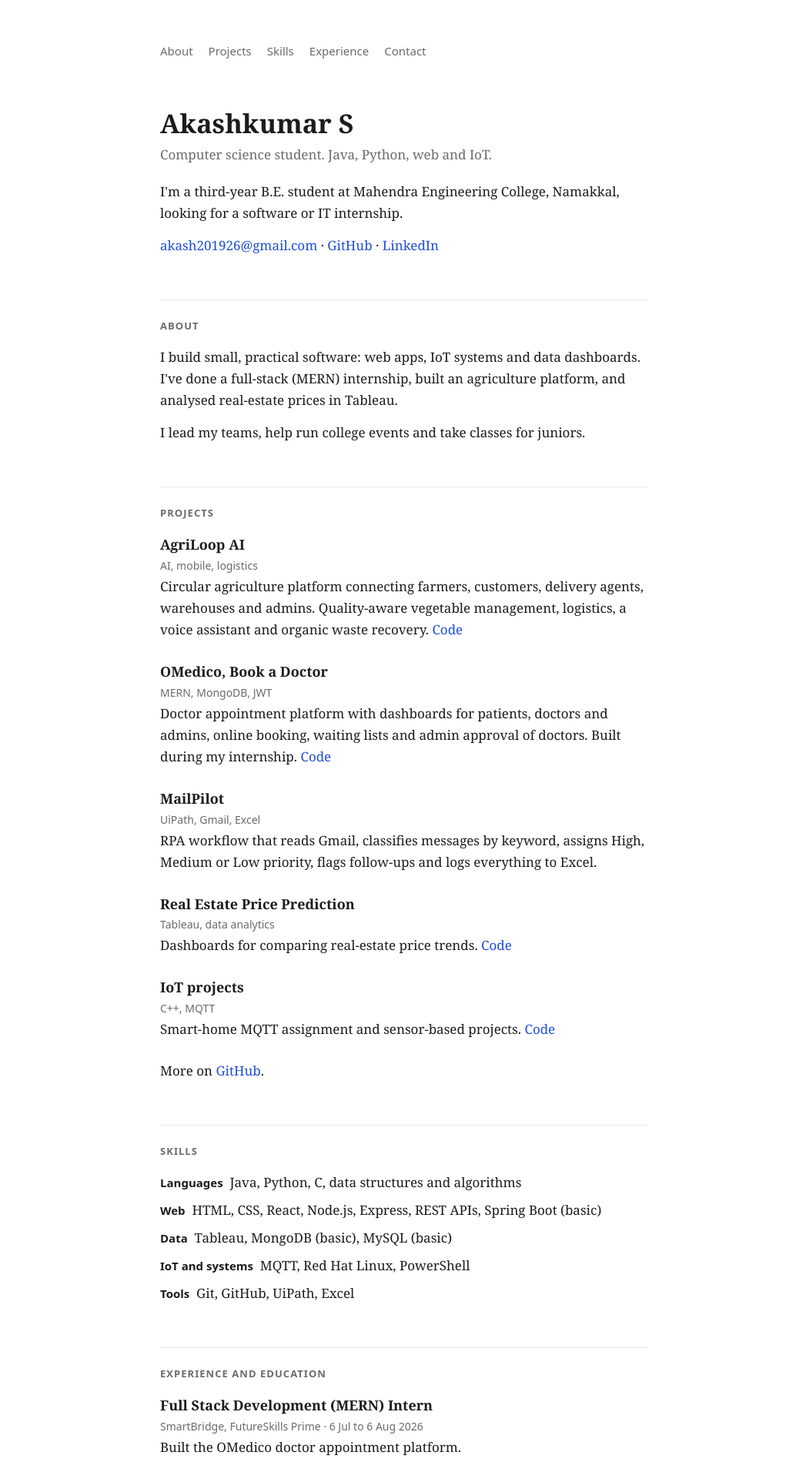
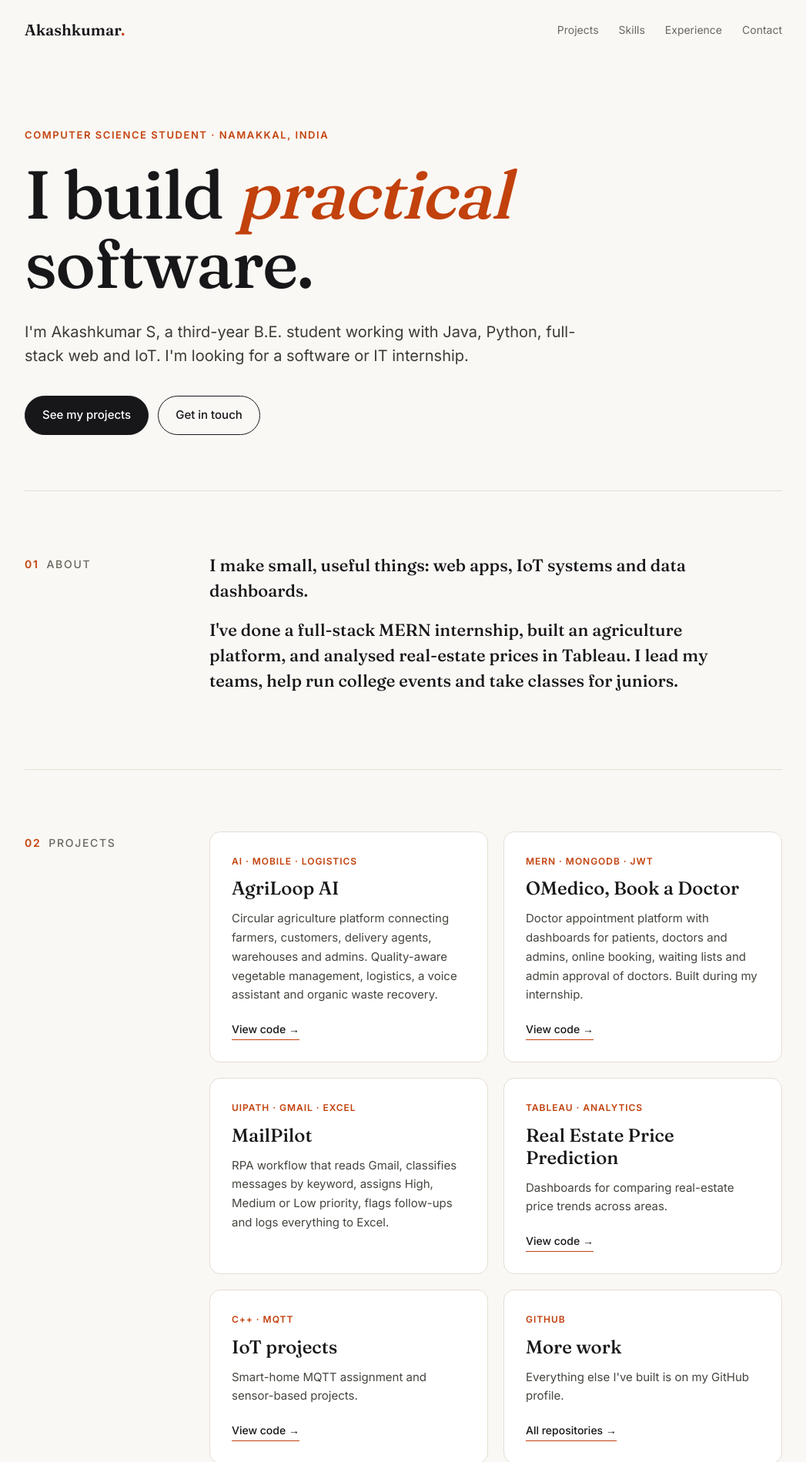
Before and after one commit to Akashkumar026/Akashkumar026.github.io, a plain HTML site: page index.html in a window 1280 px wide. Shown: the top 1899 px of the page at 77% size, without its empty margins (116-1163 px from the left). Drawn offline with Linux system fonts and the light colour scheme.

Commit message:
Update index.html

```diff
--- a/index.html
+++ b/index.html
@@ -3,91 +3,137 @@
 <head>
 <meta charset="utf-8">
 <meta name="viewport" content="width=device-width, initial-scale=1">
-<title>Akashkumar S</title>
+<title>Akashkumar S | Computer Science Student</title>
 <meta name="description" content="Akashkumar S, computer science student. Java, Python, full-stack web and IoT.">
+<link rel="preconnect" href="https://fonts.googleapis.com">
+<link rel="preconnect" href="https://fonts.gstatic.com" crossorigin>
+<link href="https://fonts.googleapis.com/css2?family=Fraunces:opsz,wght@9..144,500;9..144,600&family=Inter:wght@400;500;600&display=swap" rel="stylesheet">
 <style>
-:root{--bg:#fff;--text:#1c1c1c;--muted:#6b6b6b;--line:#e6e6e6;--accent:#1d4ed8}
+:root{--bg:#faf8f4;--card:#fff;--ink:#17171a;--muted:#6a675f;--line:#e4dfd4;--accent:#c2410c}
 *{box-sizing:border-box}
-body{margin:0;background:var(--bg);color:var(--text);font:17px/1.65 Georgia,"Times New Roman",serif}
-.wrap{max-width:680px;margin:0 auto;padding:56px 24px 80px}
-a{color:var(--accent);text-decoration:none}
-a:hover{text-decoration:underline}
-nav{display:flex;gap:20px;font:15px system-ui,sans-serif;margin-bottom:64px}
-nav a{color:var(--muted)}
-h1{font-size:34px;line-height:1.2;margin:0 0 6px;font-weight:600}
-h2{font:600 13px system-ui,sans-serif;letter-spacing:.08em;text-transform:uppercase;color:var(--muted);margin:56px 0 18px;padding-top:24px;border-top:1px solid var(--line)}
-h3{font-size:18px;margin:0 0 2px;font-weight:600}
-.sub{color:var(--muted);margin:0 0 20px}
-p{margin:0 0 14px}
-.item{margin-bottom:26px}
-.meta{font:14px system-ui,sans-serif;color:var(--muted);margin-bottom:4px}
-.skills p{margin-bottom:8px}
-.skills b{font:600 15px system-ui,sans-serif}
-ul{padding-left:20px;margin:0}
-li{margin-bottom:6px}
-footer{margin-top:64px;font:14px system-ui,sans-serif;color:var(--muted)}
-@media(max-width:480px){h1{font-size:28px}nav{flex-wrap:wrap;margin-bottom:40px}}
+html{scroll-behavior:smooth}
+body{margin:0;background:var(--bg);color:var(--ink);font:16px/1.65 Inter,system-ui,sans-serif;-webkit-font-smoothing:antialiased}
+a{color:inherit}
+.wrap{max-width:1040px;margin:0 auto;padding:0 28px}
+header.top{display:flex;justify-content:space-between;align-items:center;padding:26px 0}
+.logo{font:600 20px Fraunces,Georgia,serif;text-decoration:none}
+.logo span{color:var(--accent)}
+nav{display:flex;gap:26px;font-size:14px}
+nav a{text-decoration:none;color:var(--muted)}
+nav a:hover{color:var(--accent)}
+.hero{padding:88px 0 72px;border-bottom:1px solid var(--line)}
+.eyebrow{font-size:13px;letter-spacing:.12em;text-transform:uppercase;color:var(--accent);font-weight:600;margin:0 0 22px}
+h1{font:500 clamp(44px,8vw,88px)/1.02 Fraunces,Georgia,serif;letter-spacing:-.02em;margin:0 0 28px;max-width:11em}
+h1 em{font-style:italic;color:var(--accent)}
+.lead{font-size:20px;line-height:1.55;color:#3d3b36;max-width:36em;margin:0 0 36px}
+.cta{display:flex;flex-wrap:wrap;gap:12px}
+.btn{display:inline-block;padding:12px 22px;border-radius:999px;font-weight:500;font-size:15px;text-decoration:none;border:1px solid var(--ink)}
+.btn.primary{background:var(--ink);color:#fff}
+.btn.primary:hover{background:var(--accent);border-color:var(--accent)}
+.btn:not(.primary):hover{border-color:var(--accent);color:var(--accent)}
+section{padding:80px 0;border-bottom:1px solid var(--line)}
+.sec{display:grid;grid-template-columns:200px 1fr;gap:40px}
+h2{font:500 14px Inter,sans-serif;letter-spacing:.12em;text-transform:uppercase;color:var(--muted);margin:6px 0 0}
+h2 b{color:var(--accent);margin-right:10px}
+.about p{font:400 22px/1.5 Fraunces,Georgia,serif;margin:0 0 18px;max-width:30em}
+.cards{display:grid;grid-template-columns:repeat(2,1fr);gap:20px}
+.card{background:var(--card);border:1px solid var(--line);border-radius:14px;padding:28px;display:flex;flex-direction:column;transition:border-color .2s,transform .2s}
+.card:hover{border-color:var(--accent);transform:translateY(-2px)}
+.tag{font-size:12px;letter-spacing:.08em;text-transform:uppercase;color:var(--accent);font-weight:600;margin-bottom:12px}
+.card h3{font:500 24px/1.2 Fraunces,Georgia,serif;margin:0 0 12px}
+.card p{color:#46443e;margin:0 0 20px;font-size:15px}
+.card .link{margin-top:auto;font-weight:500;font-size:14px;text-decoration:none;border-bottom:1px solid var(--accent);align-self:flex-start;padding-bottom:2px}
+.card .link:hover{color:var(--accent)}
+.skills div{display:grid;grid-template-columns:170px 1fr;gap:20px;padding:16px 0;border-top:1px solid var(--line)}
+.skills div:first-child{border-top:0;padding-top:0}
+.skills b{font-weight:600}
+.skills span{color:#46443e}
+.tl{padding:0 0 28px 24px;border-left:1px solid var(--line);position:relative;margin-left:4px}
+.tl:before{content:"";position:absolute;left:-5px;top:7px;width:9px;height:9px;border-radius:50%;background:var(--accent)}
+.tl h3{font:500 22px Fraunces,Georgia,serif;margin:0 0 2px}
+.when{font-size:14px;color:var(--muted);margin-bottom:6px}
+.tl p{margin:0;color:#46443e}
+ul.plain{margin:8px 0 0;padding-left:18px;color:#46443e}
+ul.plain li{margin-bottom:6px}
+.contact{text-align:left}
+.contact .big{font:500 clamp(30px,5vw,56px)/1.1 Fraunces,Georgia,serif;letter-spacing:-.01em;margin:0 0 28px;word-break:break-word}
+.contact .big a{text-decoration:none;border-bottom:2px solid var(--accent)}
+.contact .big a:hover{color:var(--accent)}
+.links{display:flex;gap:24px;font-size:15px}
+.links a{color:var(--muted);text-decoration:none;border-bottom:1px solid var(--line)}
+.links a:hover{color:var(--accent)}
+footer{padding:32px 0 48px;font-size:13px;color:var(--muted)}
+@media(max-width:760px){
+.sec{grid-template-columns:1fr;gap:22px}
+.cards{grid-template-columns:1fr}
+.hero{padding:56px 0 48px}
+section{padding:52px 0}
+nav{gap:16px;font-size:13px}
+nav a:nth-child(n+4){display:none}
+.skills div{grid-template-columns:1fr;gap:2px}
+.about p{font-size:19px}
+}
 </style>
 </head>
 <body>
 <div class="wrap">
-<nav><a href="#about">About</a><a href="#projects">Projects</a><a href="#skills">Skills</a><a href="#experience">Experience</a><a href="#contact">Contact</a></nav>
-
-<header>
-<h1>Akashkumar S</h1>
-<p class="sub">Computer science student. Java, Python, web and IoT.</p>
-<p>I'm a third-year B.E. student at Mahendra Engineering College, Namakkal, looking for a software or IT internship.</p>
-<p><a href="mailto:akash201926@gmail.com">akash201926@gmail.com</a> &middot; <a href="https://github.com/Akashkumar026">GitHub</a> &middot; <a href="https://www.linkedin.com/in/akashkumar-s-6b10263b5/">LinkedIn</a></p>
+<header class="top">
+<a class="logo" href="#">Akashkumar<span>.</span></a>
+<nav><a href="#projects">Projects</a><a href="#skills">Skills</a><a href="#experience">Experience</a><a href="#contact">Contact</a></nav>
 </header>
 
-<section id="about">
-<h2>About</h2>
-<p>I build small, practical software: web apps, IoT systems and data dashboards. I've done a full-stack (MERN) internship, built an agriculture platform, and analysed real-estate prices in Tableau.</p>
-<p>I lead my teams, help run college events and take classes for juniors.</p>
-</section>
+<div class="hero">
+<p class="eyebrow">Computer science student &middot; Namakkal, India</p>
+<h1>I build <em>practical</em> software.</h1>
+<p class="lead">I'm Akashkumar S, a third-year B.E. student working with Java, Python, full-stack web and IoT. I'm looking for a software or IT internship.</p>
+<div class="cta"><a class="btn primary" href="#projects">See my projects</a><a class="btn" href="mailto:akash201926@gmail.com">Get in touch</a></div>
+</div>
 
-<section id="projects">
-<h2>Projects</h2>
-<div class="item"><h3>AgriLoop AI</h3><div class="meta">AI, mobile, logistics</div>
-<p>Circular agriculture platform connecting farmers, customers, delivery agents, warehouses and admins. Quality-aware vegetable management, logistics, a voice assistant and organic waste recovery. <a href="https://github.com/Akashkumar026/AgriLoop-AI">Code</a></p></div>
-<div class="item"><h3>OMedico, Book a Doctor</h3><div class="meta">MERN, MongoDB, JWT</div>
-<p>Doctor appointment platform with dashboards for patients, doctors and admins, online booking, waiting lists and admin approval of doctors. Built during my internship. <a href="https://github.com/Akashkumar026/BOOK-A-DOCTOR">Code</a></p></div>
-<div class="item"><h3>MailPilot</h3><div class="meta">UiPath, Gmail, Excel</div>
-<p>RPA workflow that reads Gmail, classifies messages by keyword, assigns High, Medium or Low priority, flags follow-ups and logs everything to Excel.</p></div>
-<div class="item"><h3>Real Estate Price Prediction</h3><div class="meta">Tableau, data analytics</div>
-<p>Dashboards for comparing real-estate price trends. <a href="https://github.com/Akashkumar026/Real-Estate-Price-Prediction-Tableau">Code</a></p></div>
-<div class="item"><h3>IoT projects</h3><div class="meta">C++, MQTT</div>
-<p>Smart-home MQTT assignment and sensor-based projects. <a href="https://github.com/Akashkumar026/IOT">Code</a></p></div>
-<p>More on <a href="https://github.com/Akashkumar026?tab=repositories">GitHub</a>.</p>
-</section>
+<section id="about"><div class="sec about">
+<h2><b>01</b>About</h2>
+<div>
+<p>I make small, useful things: web apps, IoT systems and data dashboards.</p>
+<p>I've done a full-stack MERN internship, built an agriculture platform, and analysed real-estate prices in Tableau. I lead my teams, help run college events and take classes for juniors.</p>
+</div></div></section>
 
-<section id="skills" class="skills">
-<h2>Skills</h2>
-<p><b>Languages</b> &nbsp;Java, Python, C, data structures and algorithms</p>
-<p><b>Web</b> &nbsp;HTML, CSS, React, Node.js, Express, REST APIs, Spring Boot (basic)</p>
-<p><b>Data</b> &nbsp;Tableau, MongoDB (basic), MySQL (basic)</p>
-<p><b>IoT and systems</b> &nbsp;MQTT, Red Hat Linux, PowerShell</p>
-<p><b>Tools</b> &nbsp;Git, GitHub, UiPath, Excel</p>
-</section>
+<section id="projects"><div class="sec">
+<h2><b>02</b>Projects</h2>
+<div class="cards">
+<div class="card"><div class="tag">AI &middot; Mobile &middot; Logistics</div><h3>AgriLoop AI</h3><p>Circular agriculture platform connecting farmers, customers, delivery agents, warehouses and admins. Quality-aware vegetable management, logistics, a voice assistant and organic waste recovery.</p><a class="link" href="https://github.com/Akashkumar026/AgriLoop-AI">View code &rarr;</a></div>
+<div class="card"><div class="tag">MERN &middot; MongoDB &middot; JWT</div><h3>OMedico, Book a Doctor</h3><p>Doctor appointment platform with dashboards for patients, doctors and admins, online booking, waiting lists and admin approval of doctors. Built during my internship.</p><a class="link" href="https://github.com/Akashkumar026/BOOK-A-DOCTOR">View code &rarr;</a></div>
+<div class="card"><div class="tag">UiPath &middot; Gmail &middot; Excel</div><h3>MailPilot</h3><p>RPA workflow that reads Gmail, classifies messages by keyword, assigns High, Medium or Low priority, flags follow-ups and logs everything to Excel.</p></div>
+<div class="card"><div class="tag">Tableau &middot; Analytics</div><h3>Real Estate Price Prediction</h3><p>Dashboards for comparing real-estate price trends across areas.</p><a class="link" href="https://github.com/Akashkumar026/Real-Estate-Price-Prediction-Tableau">View code &rarr;</a></div>
+<div class="card"><div class="tag">C++ &middot; MQTT</div><h3>IoT projects</h3><p>Smart-home MQTT assignment and sensor-based projects.</p><a class="link" href="https://github.com/Akashkumar026/IOT">View code &rarr;</a></div>
+<div class="card"><div class="tag">GitHub</div><h3>More work</h3><p>Everything else I've built is on my GitHub profile.</p><a class="link" href="https://github.com/Akashkumar026?tab=repositories">All repositories &rarr;</a></div>
+</div></div></section>
 
-<section id="experience">
-<h2>Experience and education</h2>
-<div class="item"><h3>Full Stack Development (MERN) Intern</h3><div class="meta">SmartBridge, FutureSkills Prime &middot; 6 Jul to 6 Aug 2026</div>
-<p>Built the OMedico doctor appointment platform.</p></div>
-<div class="item"><h3>B.E. Computer Science and Engineering</h3><div class="meta">Mahendra Engineering College, Namakkal &middot; 2024 to 2028</div>
-<p>Advanced Java, IoT, embedded systems, AI, OOASE.</p></div>
-<h3 style="margin-top:32px">Certifications and activities</h3>
-<ul style="margin-top:8px">
+<section id="skills"><div class="sec skills">
+<h2><b>03</b>Skills</h2>
+<div>
+<div><b>Languages</b><span>Java, Python, C, data structures and algorithms</span></div>
+<div><b>Web</b><span>HTML, CSS, React, Node.js, Express, REST APIs, Spring Boot (basic)</span></div>
+<div><b>Data</b><span>Tableau, MongoDB (basic), MySQL (basic)</span></div>
+<div><b>IoT and systems</b><span>MQTT, Red Hat Linux, PowerShell</span></div>
+<div><b>Tools</b><span>Git, GitHub, UiPath, Excel</span></div>
+</div></div></section>
+
+<section id="experience"><div class="sec">
+<h2><b>04</b>Experience</h2>
+<div>
+<div class="tl"><h3>Full Stack Development (MERN) Intern</h3><div class="when">SmartBridge, FutureSkills Prime &middot; 6 Jul to 6 Aug 2026</div><p>Built the OMedico doctor appointment platform.</p></div>
+<div class="tl"><h3>B.E. Computer Science and Engineering</h3><div class="when">Mahendra Engineering College, Namakkal &middot; 2024 to 2028</div><p>Advanced Java, IoT, embedded systems, AI, OOASE.</p></div>
+<div class="tl"><h3>Certifications and activities</h3><ul class="plain">
 <li>NPTEL: Introduction to Internet of Things; Programming in Java</li>
 <li>Infosys Springboard: DSA, C, Python Foundation, HTML5, CSS3, JavaScript, Front End Web Developer</li>
 <li>Hackathons (participant): INNOVATIX, BOTVERSE, VIT SustainAI GreenOps</li>
-</ul>
-</section>
+</ul></div>
+</div></div></section>
 
-<section id="contact">
-<h2>Contact</h2>
-<p>Email me at <a href="mailto:akash201926@gmail.com">akash201926@gmail.com</a>.</p>
-</section>
+<section id="contact" style="border-bottom:0"><div class="contact">
+<p class="eyebrow">Contact</p>
+<p class="big">Let's talk about an internship.<br><a href="mailto:akash201926@gmail.com">akash201926@gmail.com</a></p>
+<div class="links"><a href="https://github.com/Akashkumar026">GitHub</a><a href="https://www.linkedin.com/in/akashkumar-s-6b10263b5/">LinkedIn</a></div>
+</div></section>
 
 <footer>&copy; 2026 Akashkumar S</footer>
 </div>
```
